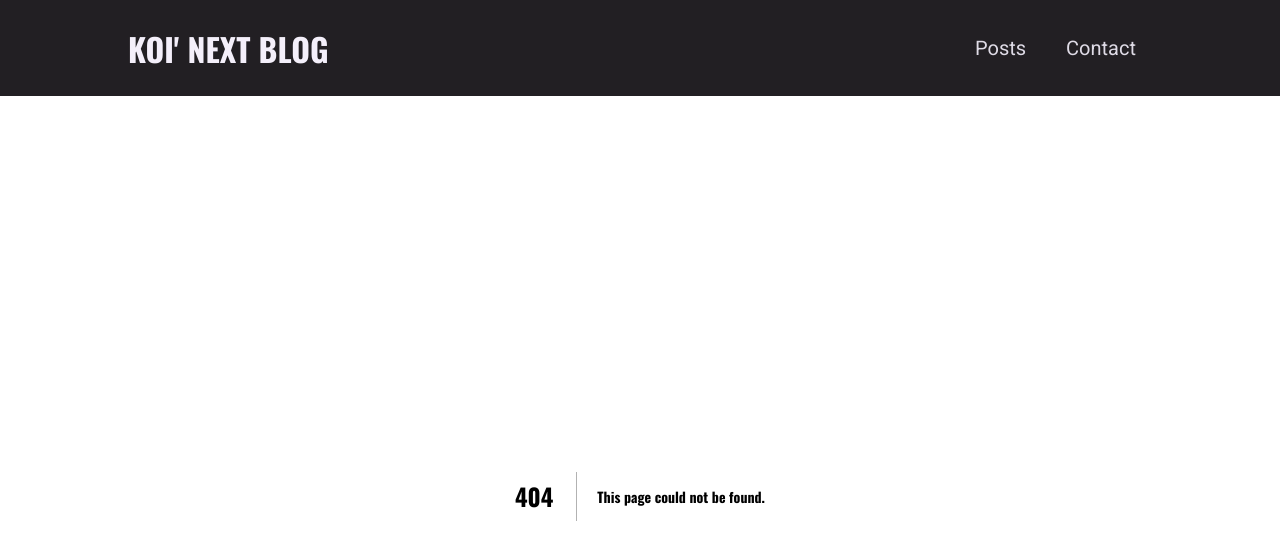
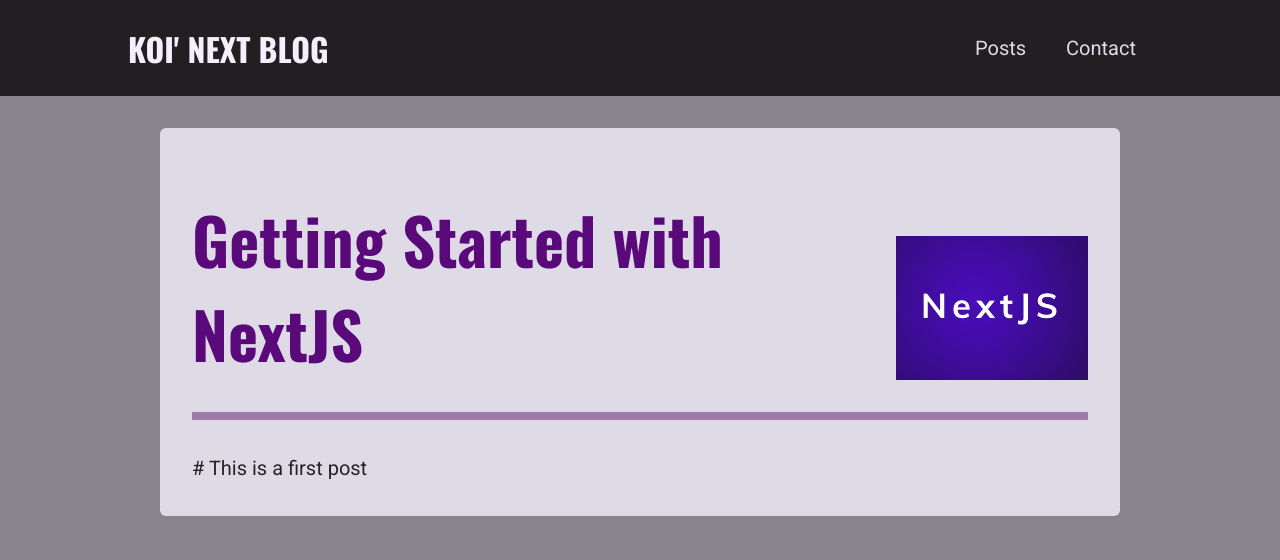
Before and after one commit to Jebbit-koi/nextjs-blog, a Next.js app: page /posts/getting-started-with-nextjs in a window 1280 px wide. Before the commit this address had no page. Shown: the top 560 px of the page. Built offline with nearby package versions, Linux system fonts and the light colour scheme.

Commit message:
add post-detail page

```diff
--- /dev/null
+++ b/components/posts/post-detail/post-content.js
@@ -0,0 +1,23 @@
+import PostHeader from "./post-header";
+import classes from "./post-content.module.css";
+
+const DUMMY_POST = {
+  slug: "getting-started-with-nextjs",
+  title: "Getting Started with NextJS",
+  image: "getting-started-nextjs.png",
+  date: "2022-02-10",
+  content: "# This is a first post",
+};
+
+function PostContent() {
+  const imagePath = `/images/posts/${DUMMY_POST.slug}/${DUMMY_POST.image}`;
+
+  return (
+    <article className={classes.content}>
+      <PostHeader title={DUMMY_POST.title} image={imagePath} />
+      {DUMMY_POST.content}
+    </article>
+  );
+}
+
+export default PostContent;
--- /dev/null
+++ b/components/posts/post-detail/post-content.module.css
@@ -0,0 +1,26 @@
+.content {
+  width: 95%;
+  max-width: 60rem;
+  margin: var(--size-8) auto;
+  font-size: var(--size-5);
+  line-height: var(--size-8);
+  background-color: var(--color-grey-100);
+  border-radius: 6px;
+  padding: var(--size-4);
+}
+
+.content p {
+  color: var(--color-grey-800);
+}
+
+.content .image {
+  margin: var(--size-4) auto;
+  width: 100%;
+  max-width: 600px;
+}
+
+@media (min-width: 768px) {
+  .content {
+    padding: var(--size-8);
+  }
+}
--- /dev/null
+++ b/components/posts/post-detail/post-header.js
@@ -0,0 +1,15 @@
+import Image from "next/image";
+
+import classes from "./post-header.module.css";
+
+function PostHeader(props) {
+  const { title, image } = props;
+  return (
+    <header className={classes.header}>
+      <h1>{title}</h1>
+      <Image src={image} alt={title} width={200} height={150} />
+    </header>
+  );
+}
+
+export default PostHeader;
--- /dev/null
+++ b/components/posts/post-detail/post-header.module.css
@@ -0,0 +1,37 @@
+.header {
+  padding-bottom: var(--size-8);
+  border-bottom: 8px solid var(--color-primary-100);
+  margin: var(--size-4) 0;
+  display: flex;
+  flex-direction: column-reverse;
+  justify-content: space-between;
+  align-items: center;
+  gap: 1rem;
+}
+
+.header h1 {
+  font-size: var(--size-8);
+  color: var(--color-primary-500);
+  margin: 0;
+  line-height: initial;
+  text-align: center;
+}
+
+.header img {
+  object-fit: cover;
+  width: 200px;
+  height: 120px;
+}
+
+@media (min-width: 768px) {
+  .header {
+    margin: var(--size-8) 0;
+    flex-direction: row;
+    align-items: flex-end;
+  }
+
+  .header h1 {
+    font-size: var(--size-16);
+    text-align: left;
+  }
+}
--- /dev/null
+++ b/pages/posts/[slug].js
@@ -0,0 +1,7 @@
+import PostContent from "../../components/posts/post-detail/post-content";
+
+function PostDetailPage() {
+  return <PostContent />;
+}
+
+export default PostDetailPage;
```
Also changed, not shown: pages/posts/index.js (added, +42 -0 lines).
